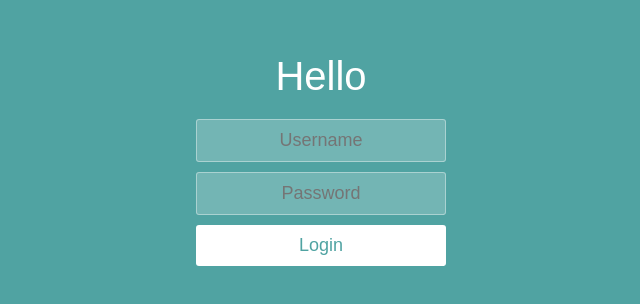
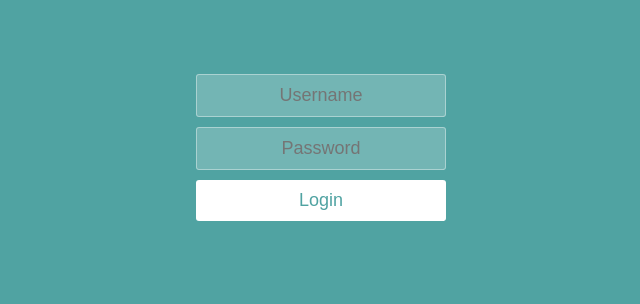
Before and after one commit to ZacIsrael/login-conditional-rendering, a React (Vite) app: page / in a window 1280 px wide. Shown: the part 154-458 px from the top of the page, without its empty margins (319-959 px from the left). Built offline with nearby package versions, Linux system fonts and the light colour scheme.

Commit message:
Implemented function that renders HTML elements given a condition.

```diff
--- a/src/App.jsx
+++ b/src/App.jsx
@@ -12,11 +12,20 @@
   // boolean that indicates whether or not a user is logged in
   let isLoggedIn = false;
 
+  // render HTML elements based on a condition
+  function renderConditionally(){
+    if(isLoggedIn){
+      return <h1>Hello</h1>
+    } else {
+      // prompt the user to login
+      return <Login />
+    }
+  }
+
   return (
     <>
       <div className="container">
-        <h1>Hello</h1>
-        <Login />
+        {renderConditionally()}
       </div>
     </>
   );
```
